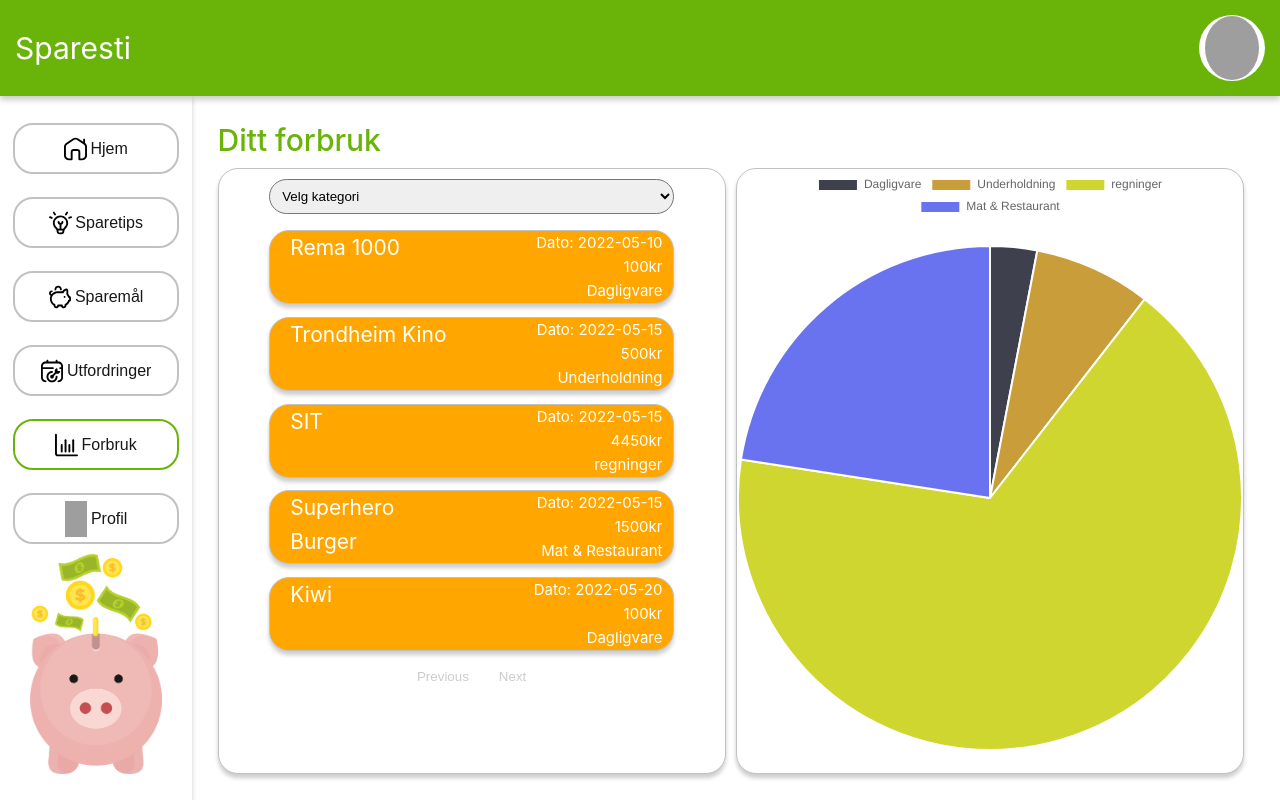
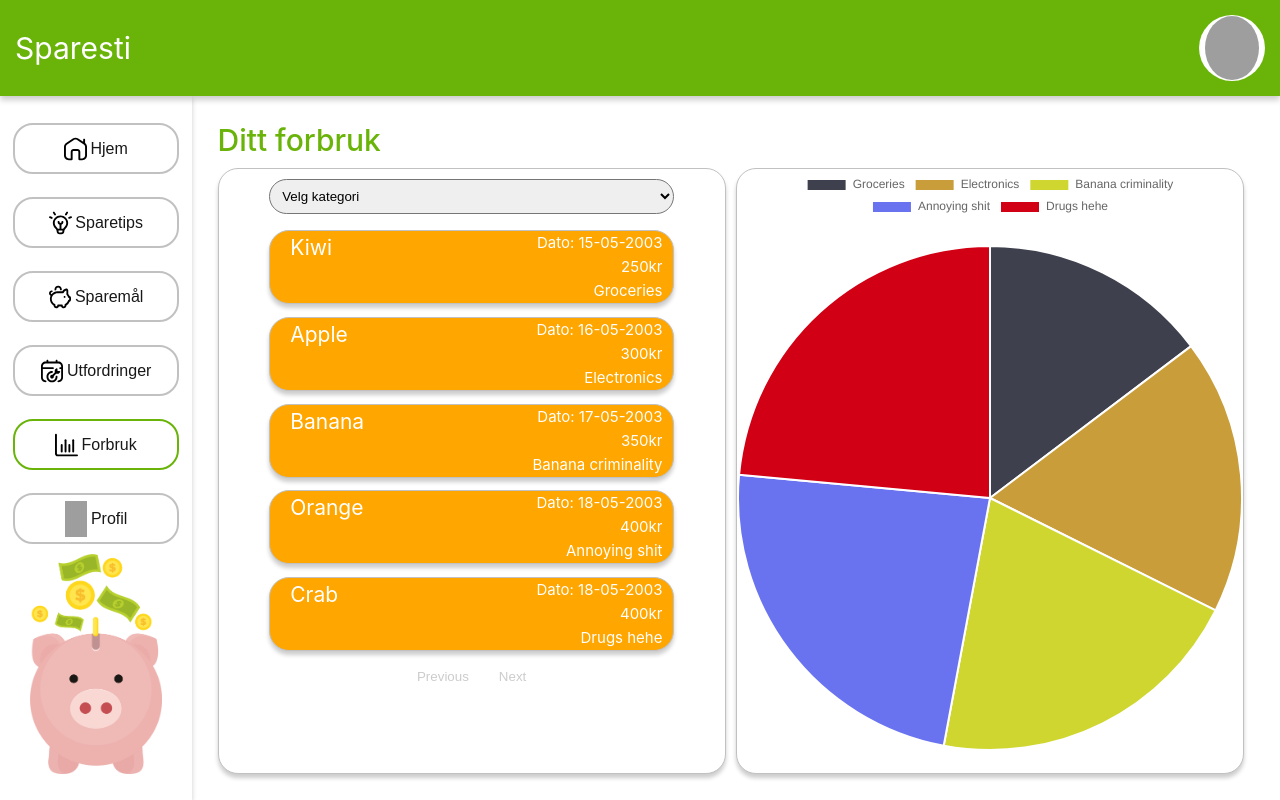
Before and after one commit to jensmjahle/Sparesti-frontend, a Vue app: page /homepage/economy in a window 1280 px wide. Built offline with nearby package versions, Linux system fonts and the light colour scheme; grey boxes are pictures that could not be loaded.

Commit message:
Using the hook and fetching data from api call to the view

```diff
--- a/src/views/HomePage/EconomyView.vue
+++ b/src/views/HomePage/EconomyView.vue
@@ -1,10 +1,12 @@
 <script setup lang="ts">
-import { computed, ref } from 'vue'
-import {Pie} from 'vue-chartjs'
-import { Chart as ChartJS, ArcElement, Tooltip, Legend } from 'chart.js'
-ChartJS.register(ArcElement,Tooltip,Legend)
+import { computed, onMounted, ref } from 'vue'
+import { Pie } from 'vue-chartjs'
+import { ArcElement, Chart as ChartJS, Colors, Legend, Tooltip } from 'chart.js'
 import TransactionComponent from '@/components/economy/TransactionComponent.vue'
 import ToggleButton from '@/components/economy/ToggleButton.vue'
+import { getTransactions } from '@/utils/TransactionUtils'
+
+ChartJS.register(ArcElement,Tooltip,Legend, Colors)
 
 const selectedOption = ref<string | null>("")
 
@@ -13,38 +15,24 @@ const selectedOption = ref<string | null>("")
 let pages = 0;
 let currentPage = 0;
 
-const transactions = ref([
-  { id: 1,
-    title: 'Rema 1000',
-    date: '2022-05-10',
-    amount: 100,
-    category: 'Dagligvare'
-  },
-  { id: 2,
-    title: 'Trondheim Kino',
-    date: '2022-05-15',
-    amount: 500,
-    category: 'Underholdning'
-  },
-  { id: 3,
-    title: 'SIT',
-    date: '2022-05-15',
-    amount: 4450,
-    category: 'regninger'
-  },
-  { id: 4,
-    title: 'Superhero Burger',
-    date: '2022-05-15',
-    amount: 1500,
-    category: 'Mat & Restaurant'
-  },
-  { id: 6,
-    title: 'Kiwi',
-    date: '2022-05-20',
-    amount: 100,
-    category: 'Dagligvare'
-  },
-])
+const transactions = ref<any[]>([])
+const fetchTransactions = async() =>  {
+  try{
+    transactions.value = await getTransactions(1, 2)
+    //const response = await getTransactions(1,2)
+    //transactions.value = response.data
+    //fordi akk nå benytter vi av test data
+  } catch (e) {
+    console.log(e)
+  }
+
+}
+onMounted(()  => {
+  fetchTransactions()
+})
+
+
+
 const chartVisible = ref(false)
 
 const toggleChart = (value: boolean) => {
@@ -58,7 +46,7 @@ const handleSelectionChange = (value: string | null) => {
 const distinctCategories = computed(() => {
   const categories = new Set<string>()
   transactions.value.forEach(transaction => {
-    categories.add(transaction.category)
+    categories.add(transaction.TransactionCategory.category)
   })
   return Array.from(categories)
 })
@@ -71,7 +59,7 @@ const filteredTransactions = computed(() => {
   if (selectedOption.value === 'Alle' || !selectedOption.value) {
     return transactions.value
   } else {
-    return transactions.value.filter(transaction => transaction.category === selectedOption.value)
+    return transactions.value.filter(transaction => transaction.TransactionCategory.category === selectedOption.value)
   }
 })
 const chartData = computed(() => {
@@ -87,7 +75,9 @@ const chartData = computed(() => {
   const categoryAmounts: { [key: string]: number } = {};
 
   transactions.value.forEach(transaction => {
-    const { category, amount } = transaction;
+    const { TransactionCategory, amount } = transaction;
+    console.log(TransactionCategory)
+    const category = TransactionCategory.category
     if (category in categoryAmounts) {
       categoryAmounts[category] += amount;
     } else {
@@ -101,7 +91,6 @@ const chartData = computed(() => {
   data.labels.forEach(label => {
     data.datasets[0].data.push(categoryAmounts[label]);
   });
-  console.log(data)
   return data;
 })
 
@@ -114,6 +103,40 @@ const getRandomColor = () => {
   }
   return color
 }
+
+//
+// const transactions1 = ref([
+//   { id: 1,
+//     title: 'Rema 1000',
+//     date: '2022-05-10',
+//     amount: 100,
+//     category: 'Dagligvare'
+//   },
+//   { id: 2,
+//     title: 'Trondheim Kino',
+//     date: '2022-05-15',
+//     amount: 500,
+//     category: 'Underholdning'
+//   },
+//   { id: 3,
+//     title: 'SIT',
+//     date: '2022-05-15',
+//     amount: 4450,
+//     category: 'regninger'
+//   },
+//   { id: 4,
+//     title: 'Superhero Burger',
+//     date: '2022-05-15',
+//     amount: 1500,
+//     category: 'Mat & Restaurant'
+//   },
+//   { id: 6,
+//     title: 'Kiwi',
+//     date: '2022-05-20',
+//     amount: 100,
+//     category: 'Dagligvare'
+//   },
+// ])
 </script>
 
 <template>
@@ -133,12 +156,12 @@ const getRandomColor = () => {
           <option v-for="option in dropdownOptions" :key="option" :value="option">{{ option }}</option>
         </select>
       </div>
-      <div class="component-container">
+      <div class="component-container" v-if="filteredTransactions">
         <transaction-component
         v-for="transaction in filteredTransactions"
-        :key="transaction.id"
-        :title="transaction.title"
-        :category="transaction.category"
+        :key="transaction.transactionId"
+        :title="transaction.transactionTitle"
+        :category="transaction.TransactionCategory.category"
         :amount="transaction.amount"
         :date="transaction.date"
         ></transaction-component>
```
